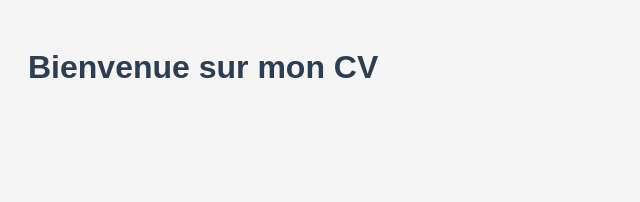
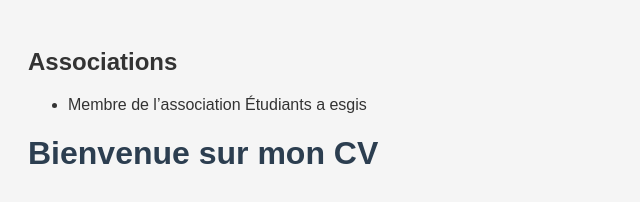
Before and after one commit to azizsoumanou2-afk/mon-cv-, a plain HTML site: page index.html in a window 1280 px wide. Shown: the whole page, without its empty margins (0-640 px from the left). Drawn offline with Linux system fonts and the light colour scheme.

Commit message:
mise en place de la section associations

```diff
--- a/index.html
+++ b/index.html
@@ -5,7 +5,13 @@
     <meta name="viewport" content="width=device-width, initial-scale=1.0">
     <title>Mon CV</title>
     <link rel="stylesheet" href="style.css">
-</head>
+</head><section id="associations">
+    <h2>Associations</h2>
+    <ul>
+        <li>Membre de l’association Étudiants a esgis</li>
+    </ul>
+</section>
+
 <body>
     <h1>Bienvenue sur mon CV</h1>
 </body>
```
